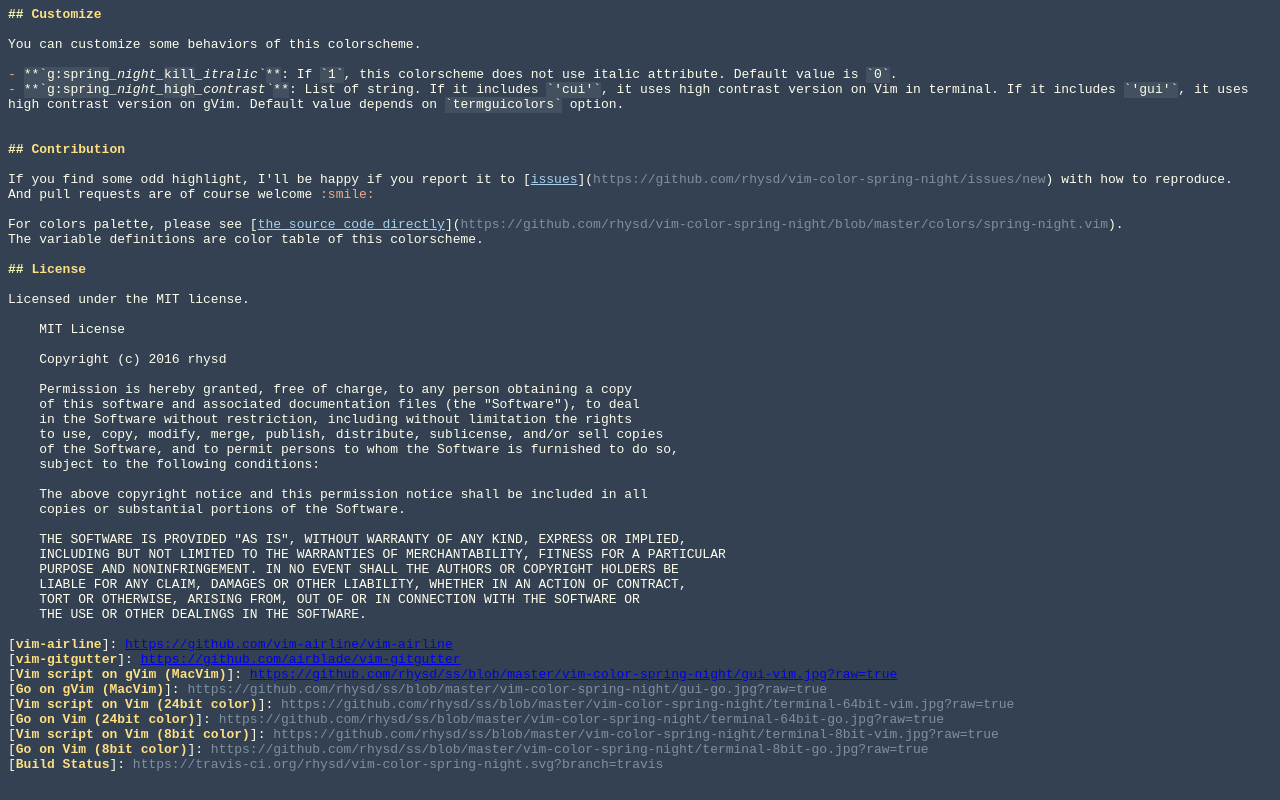
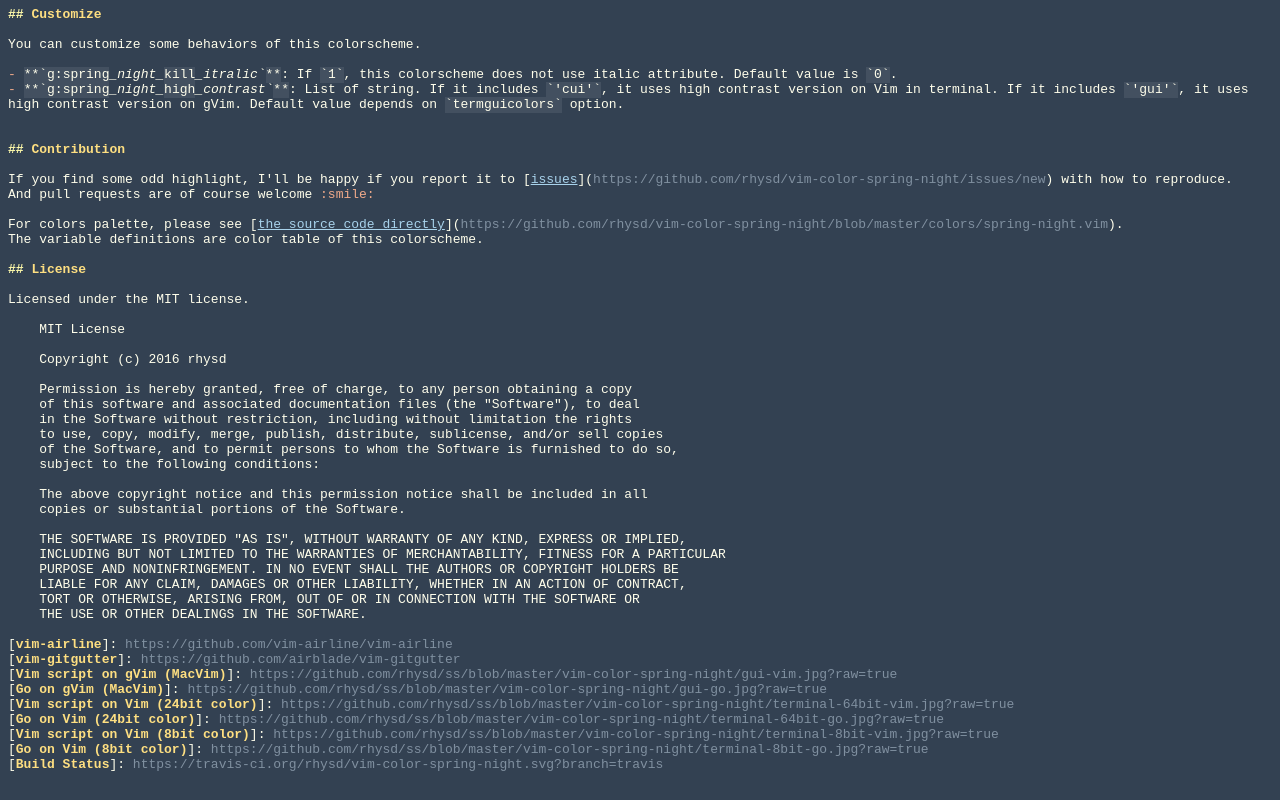
Before and after one commit to rhysd/vim-color-spring-night, a plain HTML site: page codes/markdown.html in a window 1280 px wide. Shown: the part 831-1631 px from the top of the page. Drawn offline with Linux system fonts and the light colour scheme.

Commit message:
remove all links in markdown code

```diff
--- a/codes/markdown.html
+++ b/codes/markdown.html
@@ -133,9 +133,9 @@ Licensed under the MIT license.
     TORT OR OTHERWISE, ARISING FROM, OUT OF OR IN CONNECTION WITH THE SOFTWARE OR
     THE USE OR OTHER DEALINGS IN THE SOFTWARE.
 
-[<span class="Type">vim-airline</span>]: <span class="markdownUrl"><a href="https://github.com/vim-airline/vim-airline">https://github.com/vim-airline/vim-airline</a></span>
-[<span class="Type">vim-gitgutter</span>]: <span class="markdownUrl"><a href="https://github.com/airblade/vim-gitgutter">https://github.com/airblade/vim-gitgutter</a></span>
-[<span class="Type">Vim script on gVim (MacVim)</span>]: <span class="markdownUrl"><a href="https://github.com/rhysd/ss/blob/master/vim-color-spring-night/gui-vim.jpg?raw=true">https://github.com/rhysd/ss/blob/master/vim-color-spring-night/gui-vim.jpg?raw=true</a></span>
+[<span class="Type">vim-airline</span>]: <span class="markdownUrl">https://github.com/vim-airline/vim-airline</span>
+[<span class="Type">vim-gitgutter</span>]: <span class="markdownUrl">https://github.com/airblade/vim-gitgutter</span>
+[<span class="Type">Vim script on gVim (MacVim)</span>]: <span class="markdownUrl">https://github.com/rhysd/ss/blob/master/vim-color-spring-night/gui-vim.jpg?raw=true</span>
 [<span class="Type">Go on gVim (MacVim)</span>]: <span class="markdownUrl">https://github.com/rhysd/ss/blob/master/vim-color-spring-night/gui-go.jpg?raw=true</span>
 [<span class="Type">Vim script on Vim (24bit color)</span>]: <span class="markdownUrl">https://github.com/rhysd/ss/blob/master/vim-color-spring-night/terminal-64bit-vim.jpg?raw=true</span>
 [<span class="Type">Go on Vim (24bit color)</span>]: <span class="markdownUrl">https://github.com/rhysd/ss/blob/master/vim-color-spring-night/terminal-64bit-go.jpg?raw=true</span>
```
